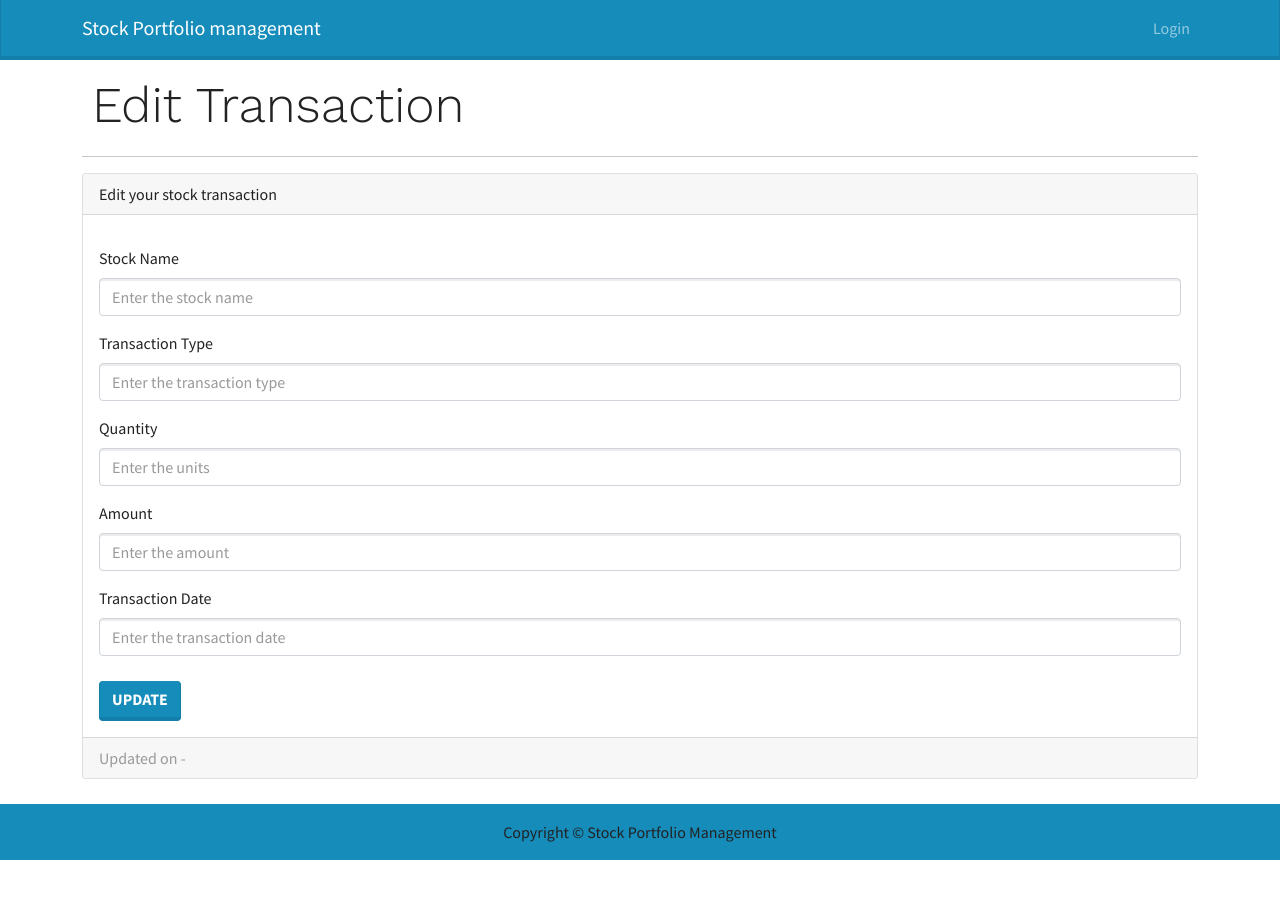
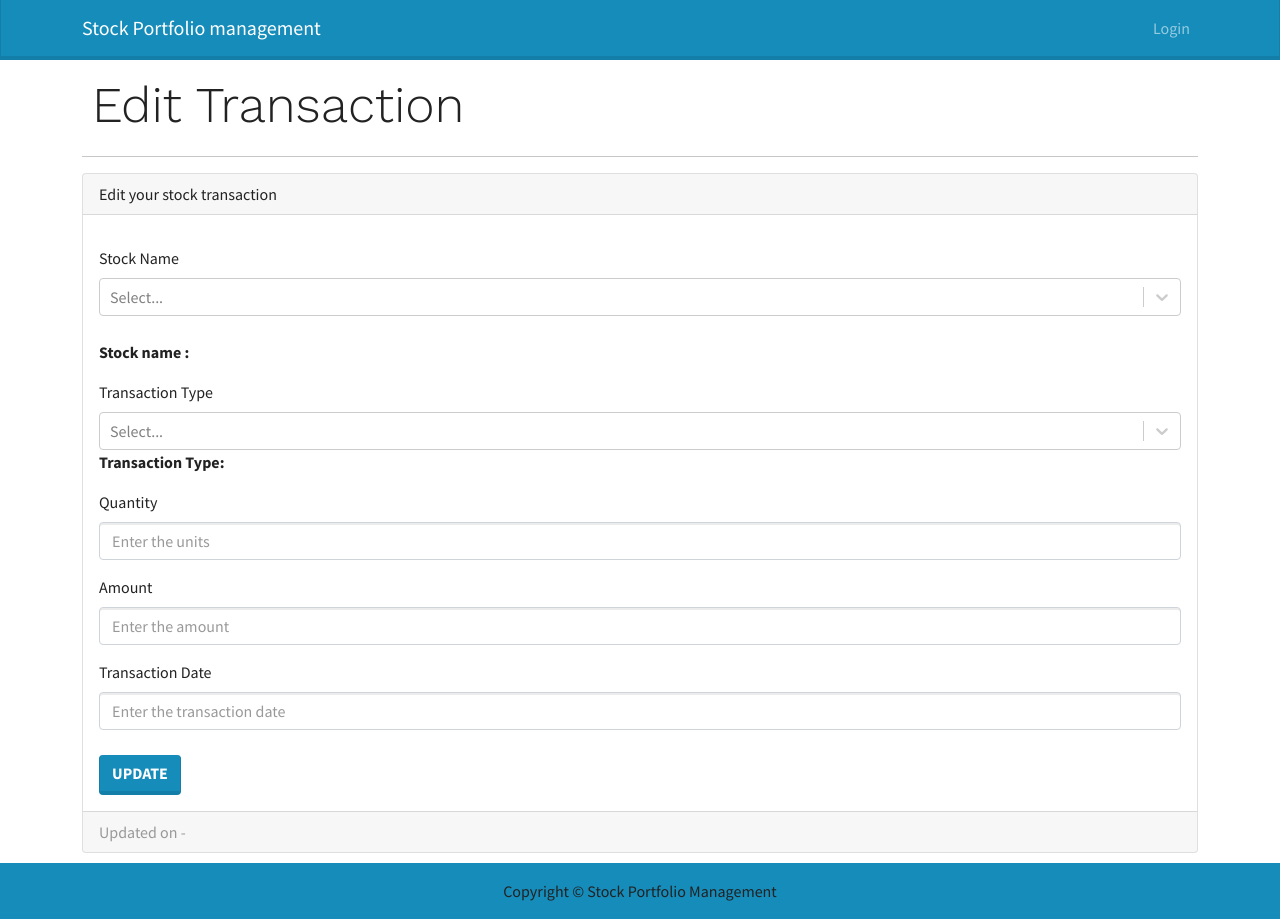
Before and after one commit to lisha149/Portfolio-Management, a React (Create React App) app in the folder frontend/: page /stock/1 in a window 1280 px wide. Before the commit the page ends 860 px from the top, so only its background shows below. Built offline with nearby package versions, Linux system fonts and the light colour scheme; no server answers.

Commit message:
updated with dropdown

```diff
--- a/frontend/src/pages/UpdateTransaction/UpdateTransaction.js
+++ b/frontend/src/pages/UpdateTransaction/UpdateTransaction.js
@@ -7,6 +7,8 @@ import axios from "axios";
 import { updateStockAction } from "../../actions/stockActions";
 import ErrorMessage from "../../components/ErrorMessage";
 import Loading from "../../components/Loading";
+import Select from "react-select";
+import data from "../../data/stockdata";
 import "./UpdateTransaction.css";
 
 const UpdateTransaction = ({ match }) => {
@@ -67,7 +69,16 @@ const UpdateTransaction = ({ match }) => {
     setAmount("");
     setTransactiondate("");
   };
-
+  const handleChange = (obj) => {
+    setStockname(obj.value);
+  };
+  const handle = (obj) => {
+    setTransactiontype(obj.value);
+  };
+  const transactionType = [
+    { value: "sell", label: "Sell" },
+    { value: "buy", label: "Buy" },
+  ];
   return (
     <MainScreen title="Edit Transaction">
       <div className="updateStockContainer">
@@ -78,22 +89,40 @@ const UpdateTransaction = ({ match }) => {
               {error && <ErrorMessage variant="danger">{error}</ErrorMessage>}
               <Form.Group controlId="title">
                 <Form.Label>Stock Name</Form.Label>
-                <Form.Control
+                <Select
+                  value={data.find((x) => x.value === stockname)}
+                  options={data}
+                  onChange={handleChange}
+                  getOptionLabel={(option) => option.stockname}
+                />
+                <br />
+                <b>Stock name :</b>
+                <pre>{JSON.stringify(stockname)}</pre>
+                {/* <Form.Control
                   type="text"
                   value={stockname}
                   placeholder="Enter the stock name"
                   onChange={(e) => setStockname(e.target.value)}
-                />
+                /> */}
               </Form.Group>
 
               <Form.Group controlId="content">
                 <Form.Label>Transaction Type</Form.Label>
-                <Form.Control
+                <Select
+                  value={transactionType.find(
+                    (x) => x.value === transactiontype
+                  )}
+                  options={transactionType}
+                  onChange={handle}
+                />
+                <b>Transaction Type:</b>
+                <pre>{JSON.stringify(transactiontype)}</pre>
+                {/* <Form.Control
                   type="text"
                   value={transactiontype}
                   placeholder="Enter the transaction type"
                   onChange={(e) => setTransactiontype(e.target.value)}
-                />
+                /> */}
               </Form.Group>
 
               <Form.Group controlId="content">
```
